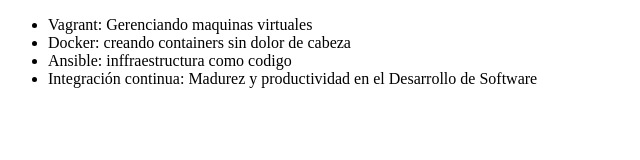
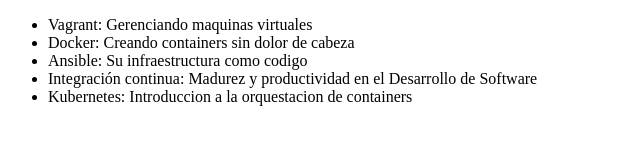
Before and after one commit to dalesca/alura-git, a plain HTML site: page index.html in a window 1280 px wide. Shown: the whole page, without its empty margins (0-640 px from the left). Drawn offline with Linux system fonts and the light colour scheme.

Commit message:
Cambiando las ultimas actualizaciones

```diff
--- a/index.html
+++ b/index.html
@@ -7,9 +7,10 @@
 <body>
      <ul>
          <li> Vagrant: Gerenciando maquinas virtuales</li>
-         <li> Docker: creando containers sin dolor de cabeza </li>
-         <li> Ansible: inffraestructura como codigo </li>
+         <li> Docker: Creando containers sin dolor de cabeza </li>
+         <li> Ansible: Su infraestructura como codigo </li>
          <li> Integración continua: Madurez y productividad en el Desarrollo de Software </li>
+         <li>Kubernetes: Introduccion a la orquestacion de containers</li>
      </ul>
 </body>
 </html>
```
